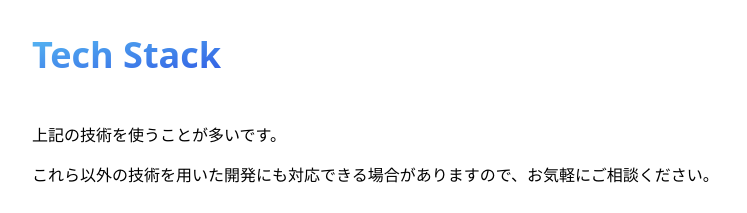
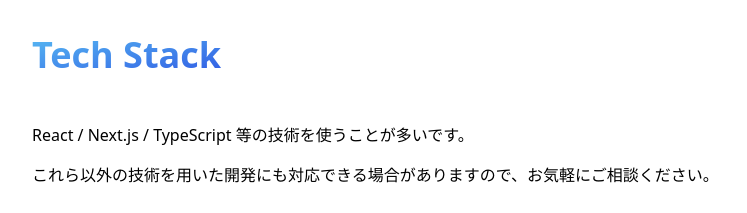
Before and after one commit to typebase-inc/corporate, a Next.js app: page / in a window 1280 px wide. Shown: the part 1780-1993 px from the top of the page, without its empty margins (184-931 px from the left). Built offline with nearby package versions, Linux system fonts and the light colour scheme.

Commit message:
Update tech stack

```diff
--- a/src/pages/index.tsx
+++ b/src/pages/index.tsx
@@ -173,7 +173,9 @@
             href="https://embed.stackshare.io/stacks/embed/4f8b2670291b0b72ea6df2db1a5fa2"
           ></a>
           <Script src="https://cdn1.stackshare.io/javascripts/client-code.js" />
-          <p className="my-4">上記の技術を使うことが多いです。</p>
+          <p className="my-4">
+            React / Next.js / TypeScript 等の技術を使うことが多いです。
+          </p>
           <p>
             これら以外の技術を用いた開発にも対応できる場合がありますので、お気軽にご相談ください。
           </p>
```
